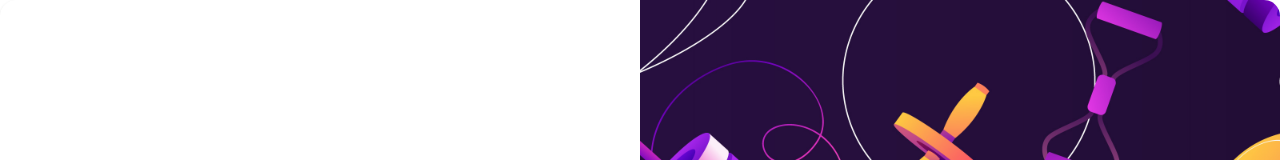
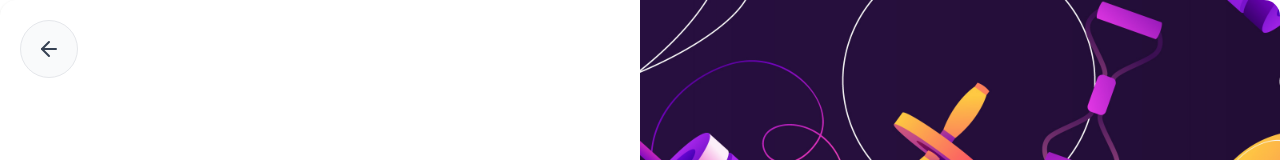
Before and after one commit to prvncodz/trackout, a React (Vite) app in the folder client/: page /signin in a window 1280 px wide. Shown: the top 160 px of the page. Built offline with nearby package versions, Linux system fonts and the light colour scheme; a web font is replaced by a local one.

Commit message:
added back btn

```diff
--- a/client/src/components/layout/Navbar.jsx
+++ b/client/src/components/layout/Navbar.jsx
@@ -9,7 +9,7 @@ const Navbar = () => {
 
 
     return (
-        <nav className="sticky top-0 z-20 w-full h-16 bg-neutral-50/60 flex justify-between items-center  px-4 md:h-18 lg:px-40 py-2 border-b border-gray-200 backdrop-blur-lg transparent">
+        <nav className="sticky top-0 z-20 w-full h-16 bg-neutral-50/60 flex justify-between items-center  px-4 md:h-18 lg:px-40 py-2 border-b border-gray-200 backdrop-blur-lg">
             <Logo />
             <ul className="hidden  md:flex items-center gap-10">
                 <Link
--- a/client/src/pages/LandingPage.jsx
+++ b/client/src/pages/LandingPage.jsx
@@ -51,7 +51,7 @@ const HeroSection = () => {
 
 const Layout = ({ children }) => {
     return (
-        <div className="w-full lg:max-w-[60vw] mx-auto relative ">
+        <div className="w-full lg:max-w-[60vw] mx-auto relative  overflow-hidden">
             {children}
         </div>
     )
@@ -143,7 +143,7 @@ const Footer = () => {
 
 const LandingPage = () => {
     return (
-        <div className="bg-neutral-50 w-full max-w-screen overflow-hidden flex justify-center items-center flex-col selection:bg-near-black selection:text-btn-text">
+        <div className="bg-neutral-50 w-full max-w-screen relative flex justify-center items-center flex-col selection:bg-near-black selection:text-btn-text">
             <Navbar />
             <Layout>
                 <HeroSection />
--- a/client/src/pages/SigninPage.jsx
+++ b/client/src/pages/SigninPage.jsx
@@ -5,6 +5,7 @@ import { ToastContainer, useToast } from "../components/ui/Toast.jsx";
 import InputField from "../components/ui/Inputfield.jsx";
 import gymImage from "../assets/gym-hero.jpg"
 import { useNavigate } from "react-router-dom";
+import { ArrowLeft } from "lucide-react";
 
 
 const SignInPage = () => {
@@ -100,6 +101,7 @@ const FormContent = ({ form, fieldErrors, loading, onChange, onSubmit }) => {
 
     return (
         <div className=" max-w-lg w-full  mx-auto tracking-normal ">
+            <Backbtn/>
             <div className="mb-8">
                 <h1 className="text-3xl font-bold text-gray-900 text-center md:text-left ">
                     Welcome Back
@@ -184,4 +186,13 @@ function Spinner() {
         </svg>
     );
 }
+
+const Backbtn = () => {
+    const navigate = useNavigate();
+    return (
+        <button className="absolute top-5 left-5 bg-gray-50 border border-line-color text-gray-700 rounded-full p-4 hover:bg-neutral-50 hover:text-gray-800" onClick={() => navigate("/")}>
+            <ArrowLeft/>
+        </button>
+    )
+}
 export default SignInPage;
--- a/client/src/pages/SignupPage.jsx
+++ b/client/src/pages/SignupPage.jsx
@@ -5,6 +5,7 @@ import { ToastContainer, useToast } from "../components/ui/Toast.jsx";
 import InputField from "../components/ui/Inputfield.jsx";
 import gymImage from "../assets/gym-hero.jpg"
 import { useNavigate } from "react-router-dom";
+import { ArrowLeft } from "lucide-react";
 
 
 const SignInPage = () => {
@@ -100,6 +101,7 @@ const FormContent = ({ form, fieldErrors, loading, onChange, onSubmit }) => {
 
     return (
         <div className=" max-w-lg w-full mx-auto tracking-normal">
+            <Backbtn />
             <div className="mb-8">
                 <h1 className="text-3xl text-center md:text-left font-bold text-gray-900">
                     Create Your Account
@@ -217,4 +219,13 @@ function Spinner() {
         </svg>
     );
 }
+const Backbtn = () => {
+    const navigate = useNavigate();
+    return (
+        <button className="absolute top-5 left-5 bg-gray-50 border border-line-color text-gray-700 rounded-full p-4 " onClick={() => navigate("/")}>
+            <ArrowLeft />
+        </button>
+    )
+}
+
 export default SignInPage;
```
